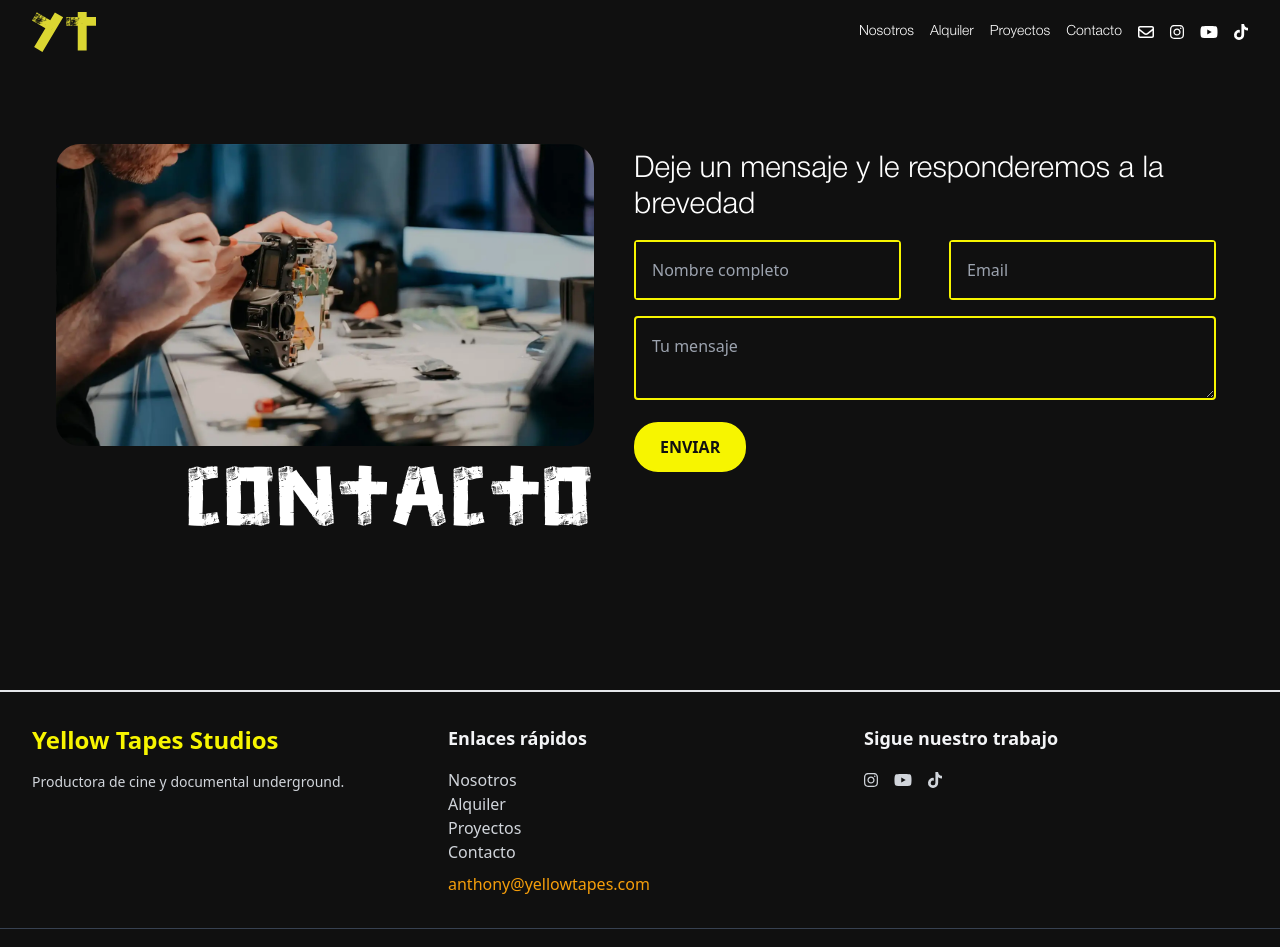
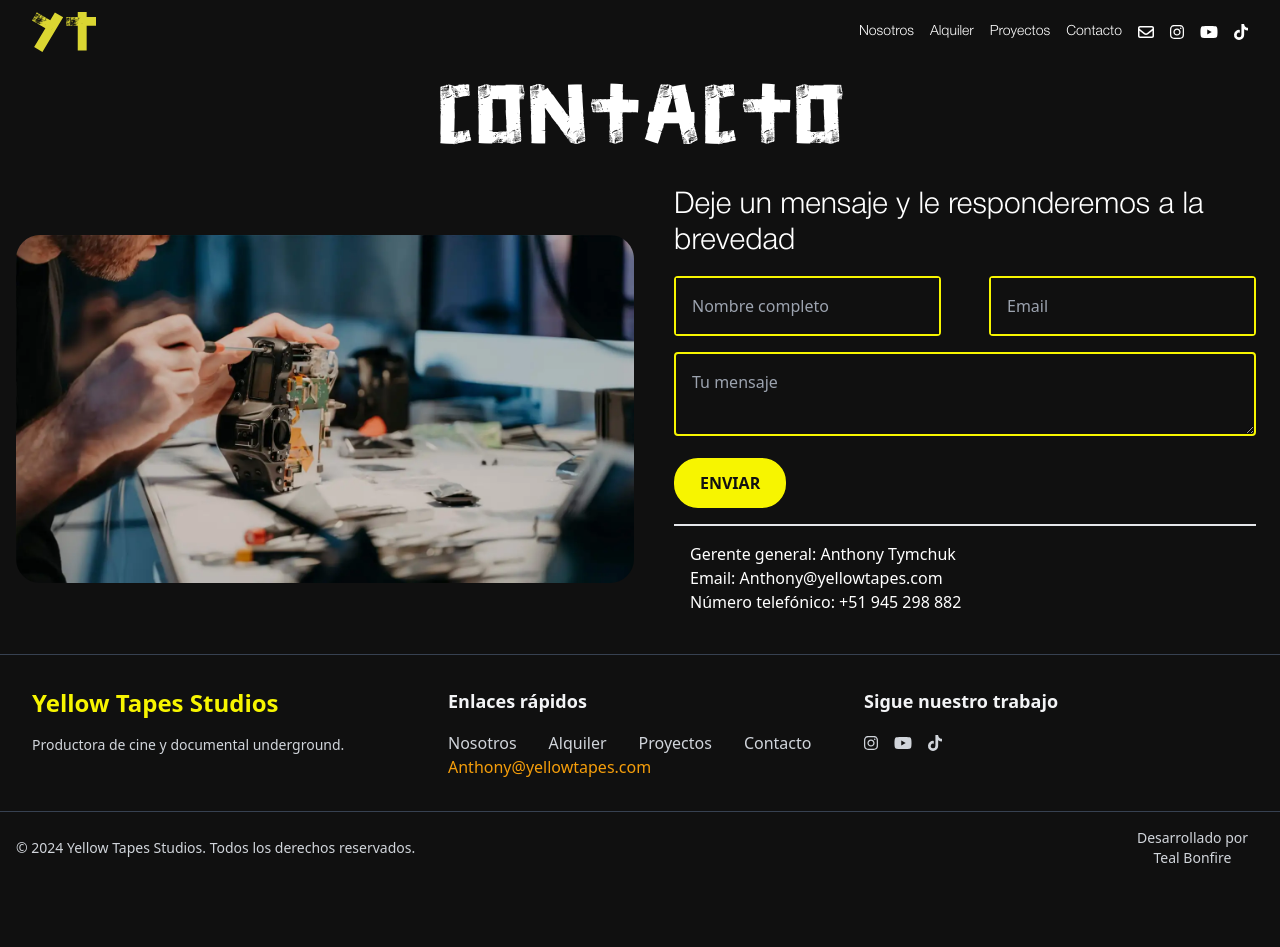
Before and after one commit to LaJuFA/pagina-ant, a React (Vite) app: page /pagina-ant/Contacto in a window 1280 px wide. Shown: the top 947 px of the page. After the commit the page ends 900 px from the top, so only its background shows below. Built offline with nearby package versions, Linux system fonts and the light colour scheme.

Commit message:
cambios a la pestaña de proyectos y el formulario tiene el target blank

```diff
--- a/src/components/Footer.jsx
+++ b/src/components/Footer.jsx
@@ -17,8 +17,7 @@ const Footer = () => {
 
         <div>
           <h2 className="text-lg font-semibold text-gray-100">Enlaces rápidos</h2>
-          <ul className="mt-4 space-y-2">
-            <li>
+          <div className='flex gap-8 items-center pt-4'>
             <Link to="/pagina-ant/Nosotros">
               <p className="hover:text-yellow-500">Nosotros</p>
             </Link>
@@ -31,11 +30,8 @@ const Footer = () => {
             <Link to="/pagina-ant/Contacto">
               <p className="hover:text-yellow-500">Contacto</p>
             </Link>
-            </li>
-            <li>
-              <p className='text-yellow-500 cursor-text select-text'>anthony@yellowtapes.com</p>
-            </li>
-          </ul>
+          </div>
+          <p className='text-yellow-500 cursor-text select-text'>Anthony@yellowtapes.com</p>
         </div>
 
         <div>
@@ -54,11 +50,13 @@ const Footer = () => {
         </div>
       </div>
 
-      <div className="mt-8 border-t border-gray-700 pt-4 text-center text-sm flex-column items-center justify-center">
+      <div className="mt-8 border-t border-gray-700 pt-4 text-center text-sm flex items-center justify-between px-4 pr-8">
         <p>© 2024 Yellow Tapes Studios. Todos los derechos reservados.</p>
         <div>
           <p>Desarrollado por</p>
-          <a href="https://linktr.ee/tealbonfiredevs" target="_blank" rel="noopener noreferrer" className='hover:text-yellow-500'>Teal Bonfire</a>
+          <Link to="https://linktr.ee/tealbonfiredevs" target='_blank'>
+            <p className='hover:text-yellow-500'>Teal Bonfire</p>
+          </Link>
         </div>
       </div>
     </footer>
--- a/src/components/HeroComp.jsx
+++ b/src/components/HeroComp.jsx
@@ -1,7 +1,7 @@
 import {useState} from 'react';
 import heroVid1 from "../assets/TMCSLDaudFix.mp4";
 import heroVid2 from "../assets/LoveYouBridgeAudFix.mp4";
-import heroVid3 from "../assets/documentalAudFix.mp4";
+import heroVid3 from "../assets/graffity.mp4";
 
 
 const HeroComp = () => {
--- a/src/components/SeccionContacto.jsx
+++ b/src/components/SeccionContacto.jsx
@@ -2,19 +2,21 @@ import imgCam from "../assets/repairCamera.jpg";
 
 const SeccionContacto = () => {
     return (
-        <section className="w-screen h-full overflow-hidden bg-zinc common-padding border-b-2">
-            <div className="flex justify-evenly">
+        <section className="w-screen h-full overflow-hidden bg-zinc border-b pt-16 border-gray-700">
+            <div className="flex justify-center items-center">
+                <h1 className="text-6xl font-ducktape py-5">CONTACTO</h1>
+            </div>
+            <div className="flex justify-evenly items-center">
+
                 <div className="w-50% text-end p-[1rem]">
                     <div className="rounded">
                         <img src={imgCam} alt="" className="object-contain w-[100vh] rounded-3xl"/>
                     </div>
-                    <div>
-                        <h1 className="text-6xl font-ducktape py-5">CONTACTO</h1>
-                    </div>
+
                 </div>
                 <div className="p-[1.5rem] text-white">
                     <h1 className="text-3xl font-helvetica">Deje un mensaje y le responderemos a la brevedad</h1>
-                    <form action="https://formsubmit.co/Anthony@yellowtapes.com" method="POST">
+                    <form action="https://formsubmit.co/Anthony@yellowtapes.com" method="POST" target="_blank">
                         <div className="flex justify-start gap-12 py-4">
                             <div className="border-2 border-yellow bg-zinc rounded ">
                                 <input type="text" name="name" required placeholder="Nombre completo" className="bg-zinc p-[1rem]"/>
@@ -26,8 +28,13 @@ const SeccionContacto = () => {
                         <div className="pb-4 ">
                             <textarea name="message" required placeholder="Tu mensaje" className="bg-zinc p-[1rem] border-2 border-yellow rounded w-[100%] h-[100%]"></textarea>
                         </div>
-                        <button type="submit" value="send" className="bg-yellow border-2 border-yellow text-zinc rounded-3xl px-[1.5rem] py-[0.7rem] font-bold hover:bg-zinc hover:text-yellow" >ENVIAR</button>
+                        <button type="submit" value="send" className="bg-yellow border-2 border-yellow text-zinc rounded-3xl px-[1.5rem] py-[0.7rem] font-bold hover:bg-zinc hover:text-yellow">ENVIAR</button>
                     </form>
+                    <div className="border-t-2 p-4 mt-4 cursor-text select-text">
+                        <p>Gerente general: Anthony Tymchuk</p>
+                        <p>Email: Anthony@yellowtapes.com</p>
+                        <p >Número telefónico: +51 945 298 882</p>
+                    </div>
                 </div>
             </div>
         </section>
--- a/src/components/SeccionProyectos.jsx
+++ b/src/components/SeccionProyectos.jsx
@@ -3,17 +3,23 @@ const SeccionProyectos = () =>{
   return (
     <section className="h-full w-screen overflow-hidden bg-zinc common-padding">
       <div className="w-[100%] h-[100%] flex-col justify-center">
-        <div className="h-[100%] flex justify-center gap-16 pb-16">
-          <div className="h-[8rem] w-[8rem] border-2 border-white rounded"></div>
-          <div className="h-[8rem] w-[8rem] border-2 border-white rounded"></div>
-          <div className="h-[8rem] w-[8rem] border-2 border-white rounded"></div>
-          <div className="h-[8rem] w-[8rem] border-2 border-white rounded"></div>
+        <div className="h-[100%] flex justify-center gap-10 pb-4">
+          <div className="h-[14rem] w-[8rem] border-2 border-white rounded"></div>
+          <div className="h-[14rem] w-[8rem] border-2 border-white rounded"></div>
+          <div className="h-[14rem] w-[8rem] border-2 border-white rounded"></div>
+          <div className="h-[14rem] w-[8rem] border-2 border-white rounded"></div>
+          <div className="h-[14rem] w-[8rem] border-2 border-white rounded"></div>
+          <div className="h-[14rem] w-[8rem] border-2 border-white rounded"></div>
+
         </div>
-        <div className="h-[100%] flex justify-center gap-16">
-          <div className="h-[8rem] w-[8rem] border-2 border-white rounded"></div>
-          <div className="h-[8rem] w-[8rem] border-2 border-white rounded"></div>
-          <div className="h-[8rem] w-[8rem] border-2 border-white rounded"></div>
-          <div className="h-[8rem] w-[8rem] border-2 border-white rounded"></div>
+        <div className="h-[100%] flex justify-center gap-10">
+          <div className="h-[14rem] w-[8rem] border-2 border-white rounded"></div>
+          <div className="h-[14rem] w-[8rem] border-2 border-white rounded"></div>
+          <div className="h-[14rem] w-[8rem] border-2 border-white rounded"></div>
+          <div className="h-[14rem] w-[8rem] border-2 border-white rounded"></div>
+          <div className="h-[14rem] w-[8rem] border-2 border-white rounded"></div>
+          <div className="h-[14rem] w-[8rem] border-2 border-white rounded"></div>
+
         </div>
       </div>
     </section>
```
Also changed, not shown: 1 other file (tests, documents, lock files or other folders). Lines whose indentation alone changed are shown as unchanged.
